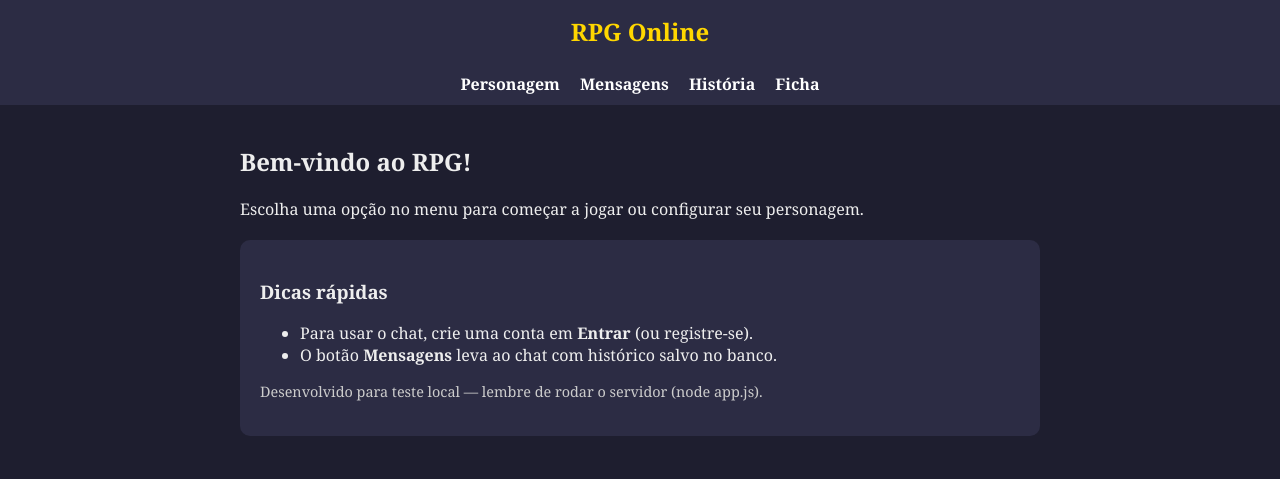
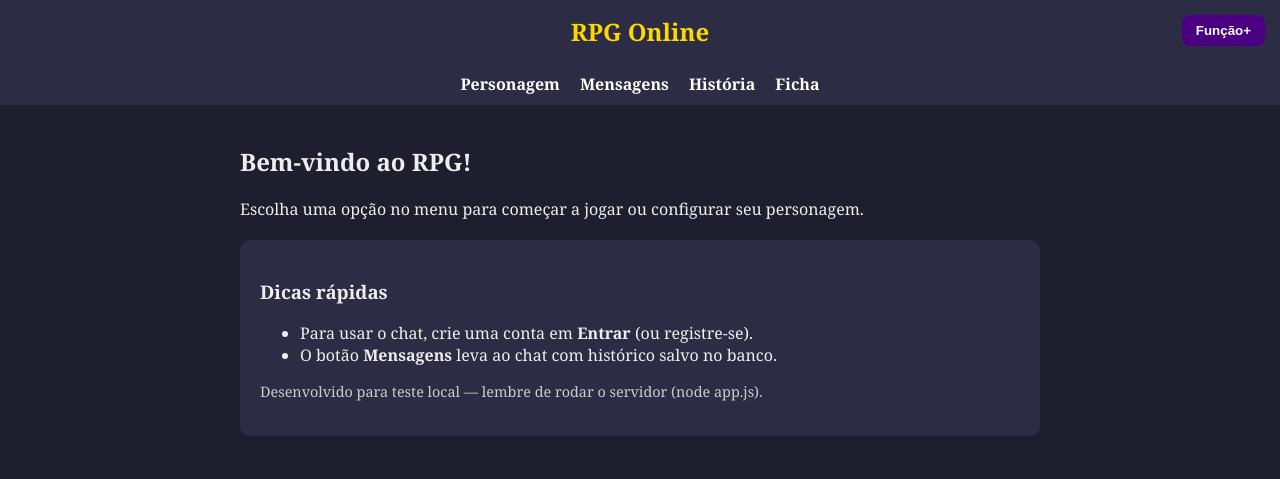
Before and after one commit to PedroUlian/RPG, a website: page static/index.html in a window 1280 px wide. Drawn offline with Linux system fonts and the light colour scheme.

Commit message:
Update index.html

```diff
--- a/static/index.html
+++ b/static/index.html
@@ -5,16 +5,21 @@
     <meta charset="UTF-8">
     <title>RPG - Menu</title>
     <link rel="stylesheet" href="style.css">
-    <link rel="manifest" href="manifest.json"
+    <link rel="manifest" href="manifest.json">
 </head>
 <body>
-    <header>RPG Online</header>
+    <header>
+        RPG Online
+        <button id="btnExtra">Função+</button>
+    </header>
+
     <nav>
         <a href="personagem.html">Personagem</a>
         <a href="mensagens.html">Mensagens</a>
         <a href="historia.html">História</a>
         <a href="ficha.html">Ficha</a>
     </nav>
+
     <div class="container">
         <h2>Bem-vindo ao RPG!</h2>
         <p>Escolha uma opção no menu para começar a jogar ou configurar seu personagem.</p>
@@ -28,5 +33,11 @@
             <p style="font-size:0.9em;color:#ccc">Desenvolvido para teste local — lembre de rodar o servidor (node app.js).</p>
         </div>
     </div>
+
+    <script>
+        document.getElementById("btnExtra").addEventListener("click", () => {
+            alert("Nova função ainda será adicionada aqui!");
+        });
+    </script>
 </body>
 </html>
```
